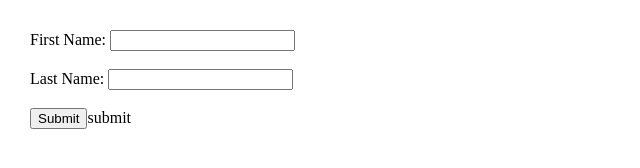
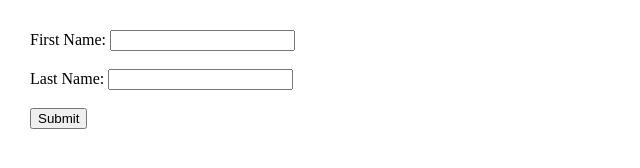
Before and after one commit to acciojob/form-login-MadhavBorkar, a website: page main.html in a window 1280 px wide. Shown: the full height of the page, 0-640 px from the left. Drawn offline with Linux system fonts and the light colour scheme.

Commit message:
created a submission

```diff
--- a/main.html
+++ b/main.html
@@ -13,14 +13,13 @@
 
 <body>
 	 <form id="Form" onsubmit="getFormvalue(event)">
-        <label for="first-name">First Name:</label>
-        <input type="text" id="first-name" name="fname" required><br><br>
+    <label for="first-name">First Name:</label>
+    <input type="text" id="first-name" name="fname" required><br><br>
 
-        <label for="last-name">Last Name:</label>
-        <input type="text" id="last-name" name="lname" required><br><br>
-        <input type="submit">submit</input>
-	</form>
-
+    <label for="last-name">Last Name:</label>
+    <input type="text" id="last-name" name="lname" required><br><br>
+    <button type="submit">Submit</button>
+</form>
     <script type="text/javascript" src="./script.js">
 </script>
 
```
